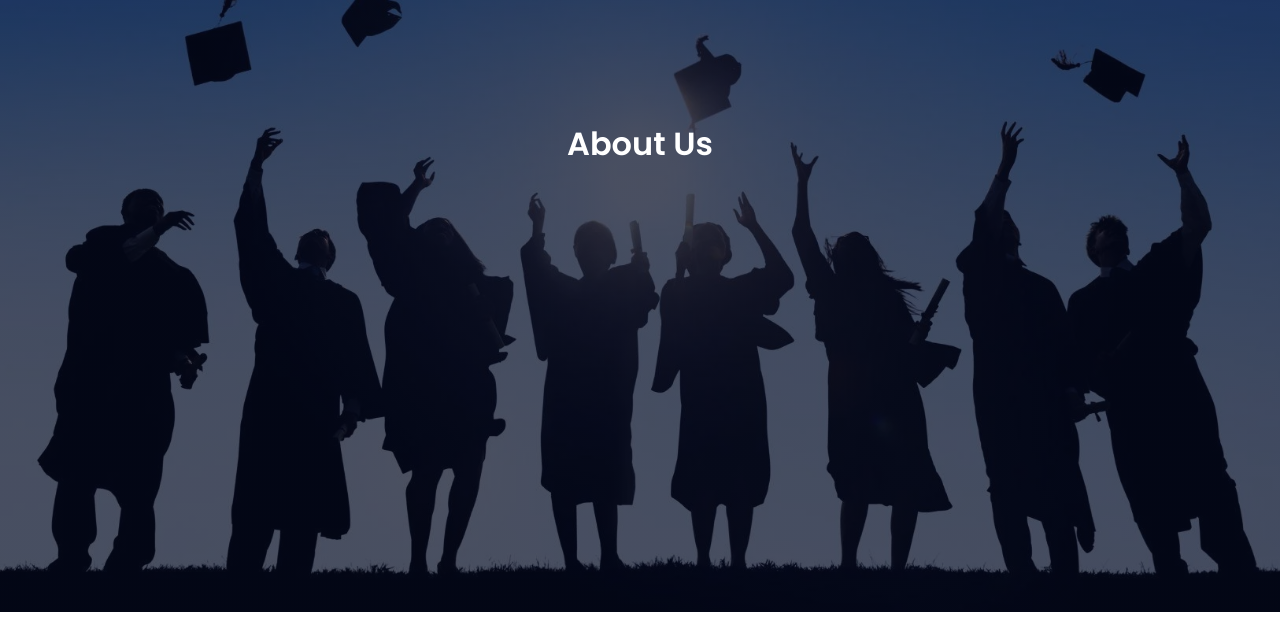
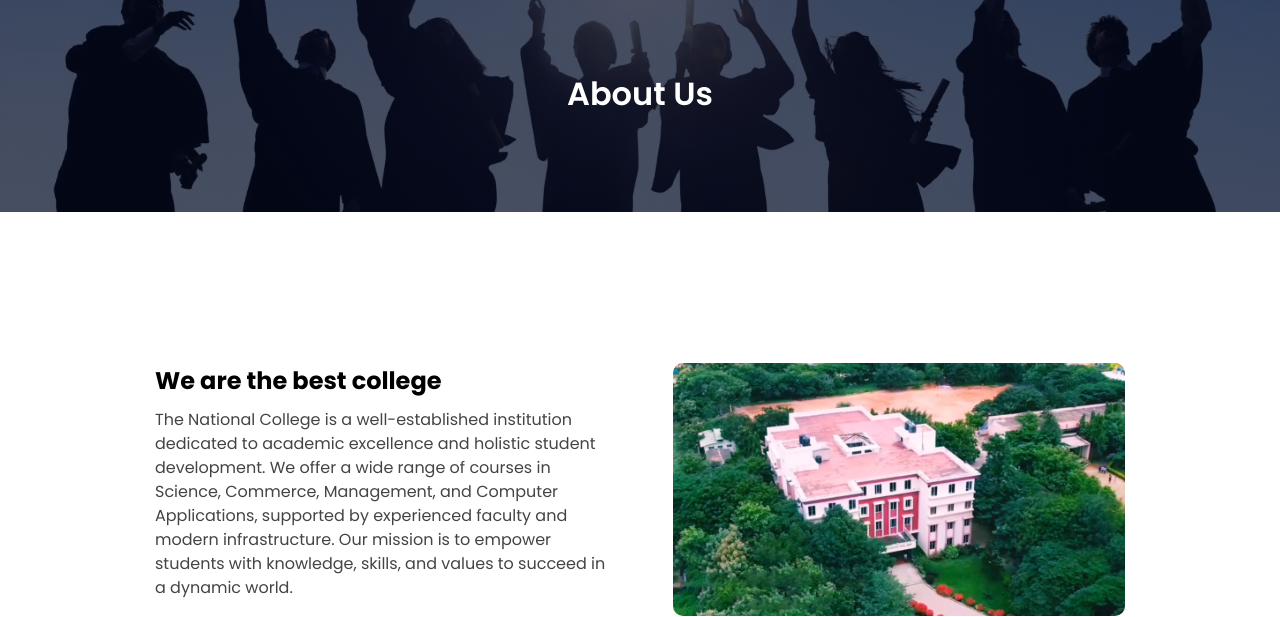
Before and after one commit to PrajwalN9741/College-Website, a plain HTML site: page about.html in a window 1280 px wide. Shown: the part 188-805 px from the top of the page. Drawn offline with Linux system fonts and the light colour scheme.

Commit message:
style.css

```diff
--- a/style.css
+++ b/style.css
@@ -337,7 +337,7 @@ nav .fas {
 
 /* ===== Sub Header ===== */
 .sub-header {
-  height: 100vh;
+  height: 50vh;
   width: 100%;
   background-image: linear-gradient(rgba(4, 9, 30, 0.7), rgba(4, 9, 30, 0.7)), url(images/about.jpg);
   background-position: center;
@@ -347,7 +347,7 @@ nav .fas {
 }
 
 .sub-header h1 {
-  margin-top: 100px;
+  margin-top: 50px;
   font-size: 32px;
   font-weight: 600;
 }
```
